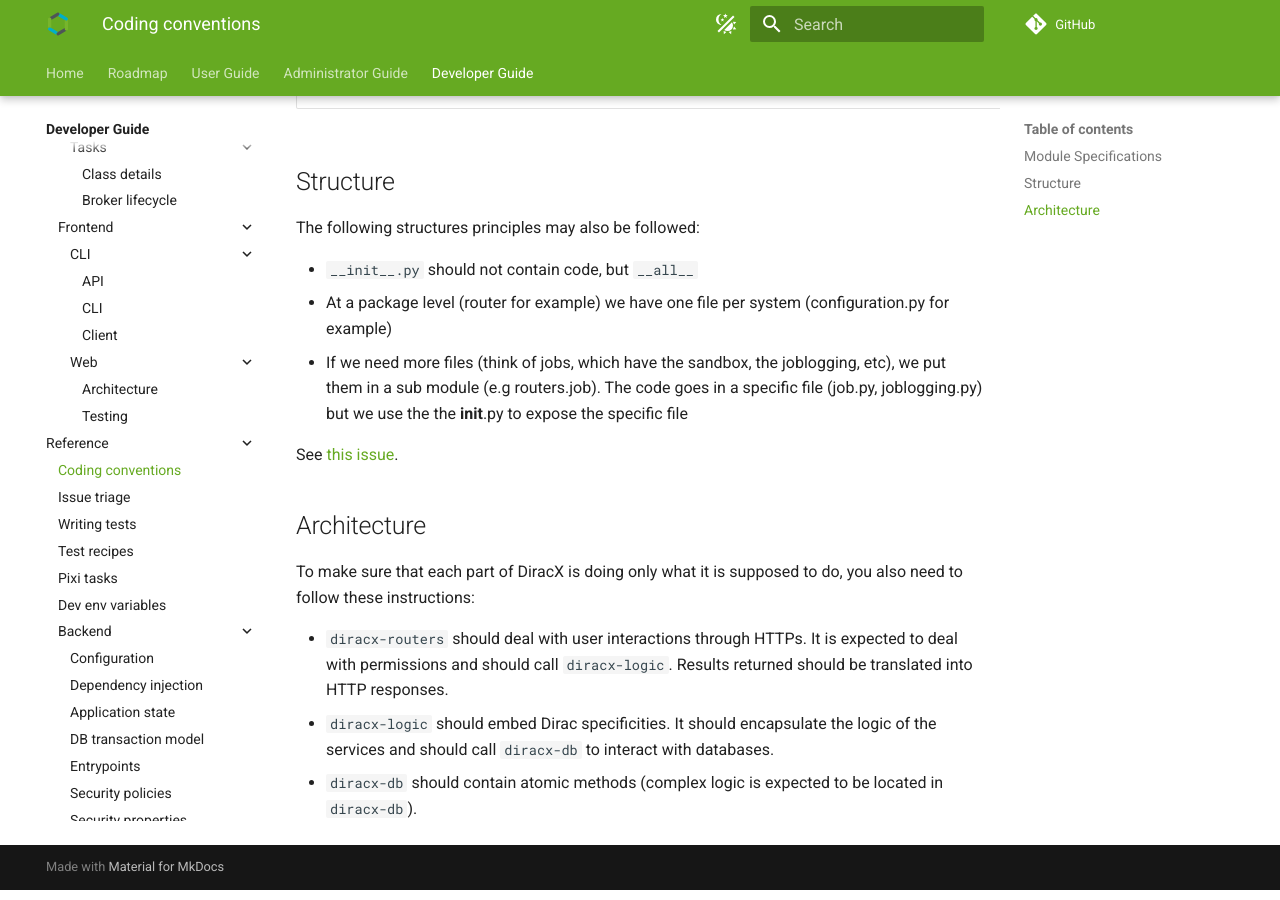
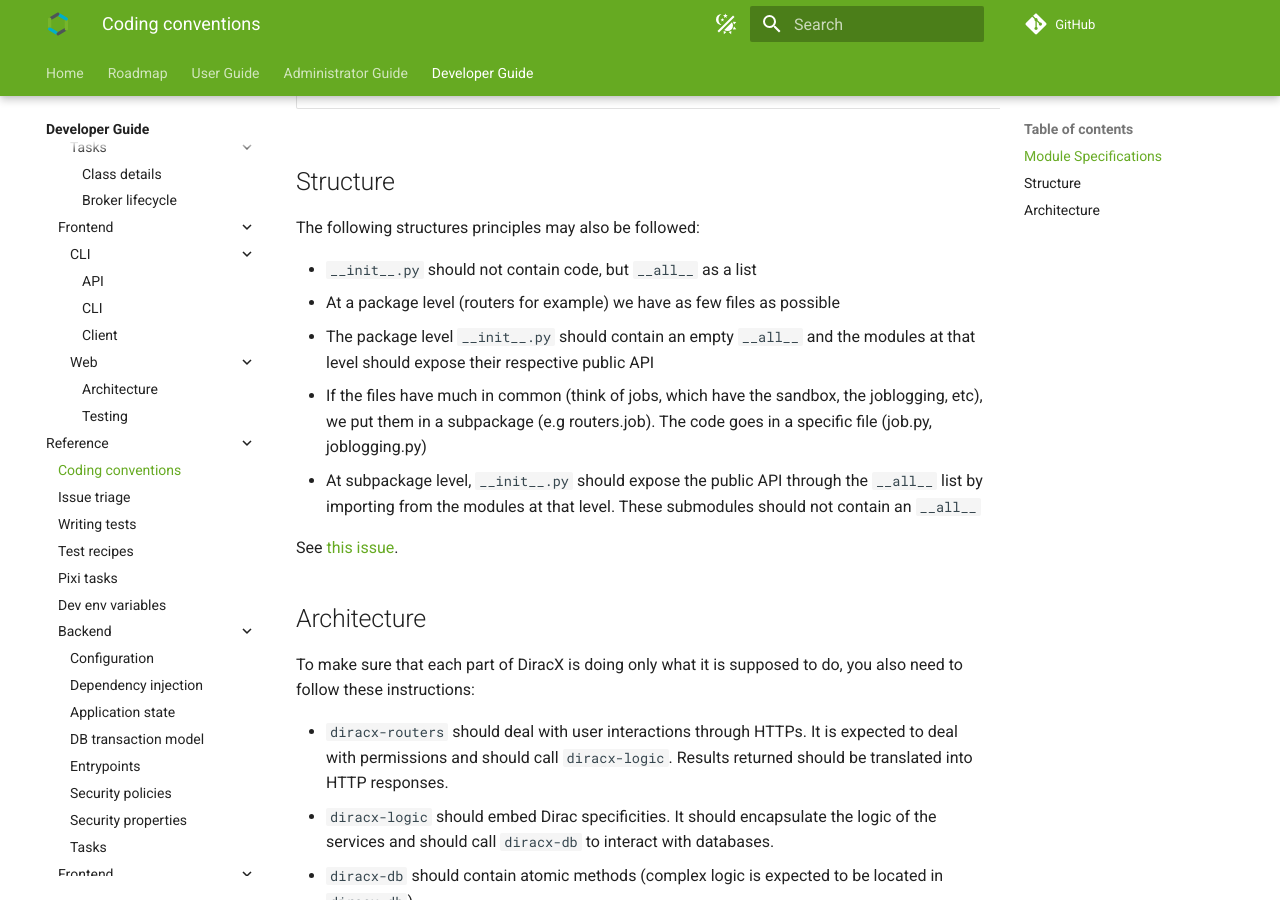
Before and after one commit to DIRACGrid/diracx, an MkDocs documentation site: the page built from docs/dev/reference/coding-conventions.md, in a window 1280 px wide and 900 px high, scrolled down 950 px. Built offline with MkDocs 1.6.1 and Material for MkDocs 9.7.7, drawn with Linux system fonts in a browser that asks for light colours; plug-ins that fetch from the network failed and are left out; comment, search, counter and statistics services are not loaded.

Commit message:
chore(docs): Update codeconv to showcase __all__ treatment

```diff
--- a/docs/dev/reference/coding-conventions.md
+++ b/docs/dev/reference/coding-conventions.md
@@ -120,9 +120,11 @@ class Owners(Base):
 
 The following structures principles may also be followed:
 
-- `__init__.py` should not contain code, but `__all__`
-- At a package level (router for example) we have one file per system (configuration.py for example)
-- If we need more files (think of jobs, which have the sandbox, the joblogging, etc), we put them in a sub module (e.g routers.job). The code goes in a specific file (job.py, joblogging.py) but we use the the __init__.py to expose the specific file
+- `__init__.py` should not contain code, but `__all__` as a list
+- At a package level (routers for example) we have as few files as possible
+- The package level `__init__.py` should contain an empty `__all__` and the modules at that level should expose their respective public API
+- If the files have much in common (think of jobs, which have the sandbox, the joblogging, etc), we put them in a subpackage (e.g routers.job). The code goes in a specific file (job.py, joblogging.py)
+- At subpackage level, `__init__.py` should expose the public API through the `__all__` list by importing from the modules at that level. These submodules should not contain an `__all__`
 
 See [this issue](https://github.com/DIRACGrid/diracx/issues/268).
 
```
